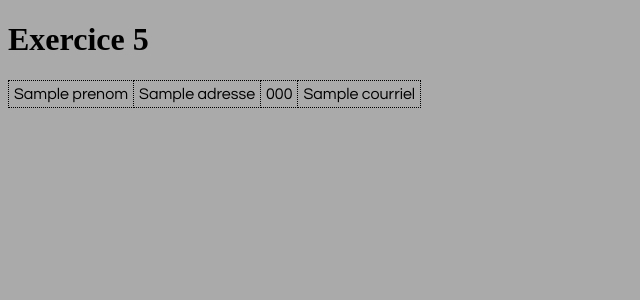
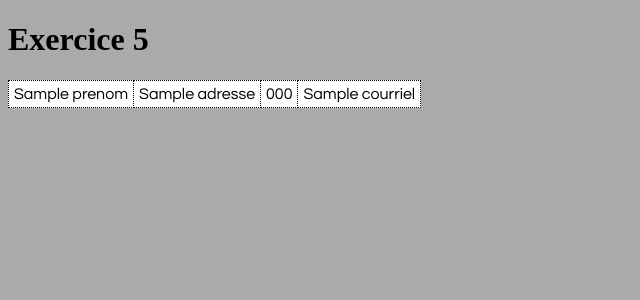
Before and after one commit to amelieboyer/veille_node5, a Node server app: template views/membres.ejs in a window 1280 px wide. Shown: the top 300 px of the page, without its empty margins (0-640 px from the left). Run offline with Node 20, Linux system fonts and the light colour scheme; the template is opened without the code that fills it: most values are stand-ins (such as "Sample title", 1, 10 or a date in 2020); some libraries are stand-ins or nearby versions.

Commit message:
ajout d'un background-color a la table

```diff
--- a/public/css/style.css
+++ b/public/css/style.css
@@ -1,5 +1,8 @@
 body {
   background-color: #aaa;
+}
+table {
+  background-color: #ffffff;
 }
 .tableau {
   border-collapse: collapse;
--- a/public/less/style.less
+++ b/public/less/style.less
@@ -2,6 +2,12 @@ body{
 
 
 background-color: #aaa;
+
+}
+
+table {
+
+	background-color: #ffffff;
 
 }
 
```
